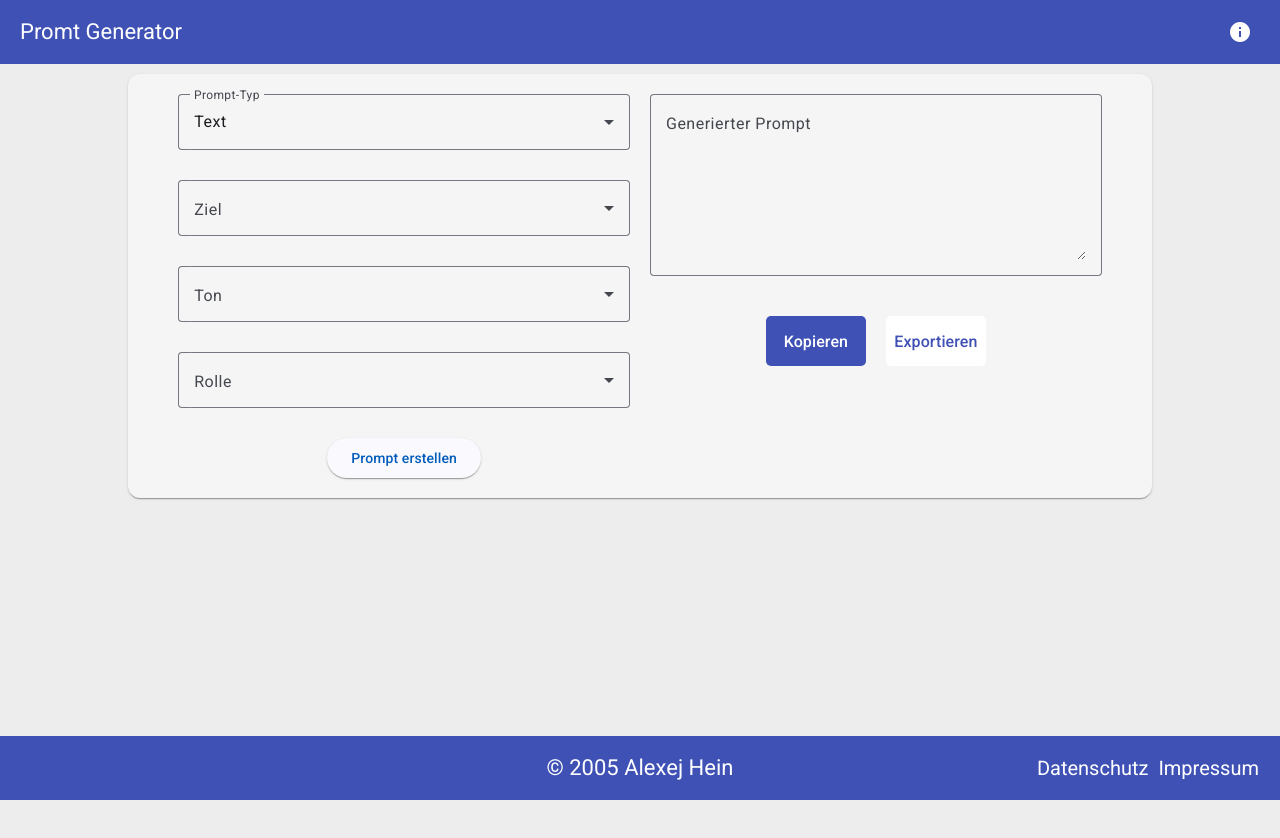
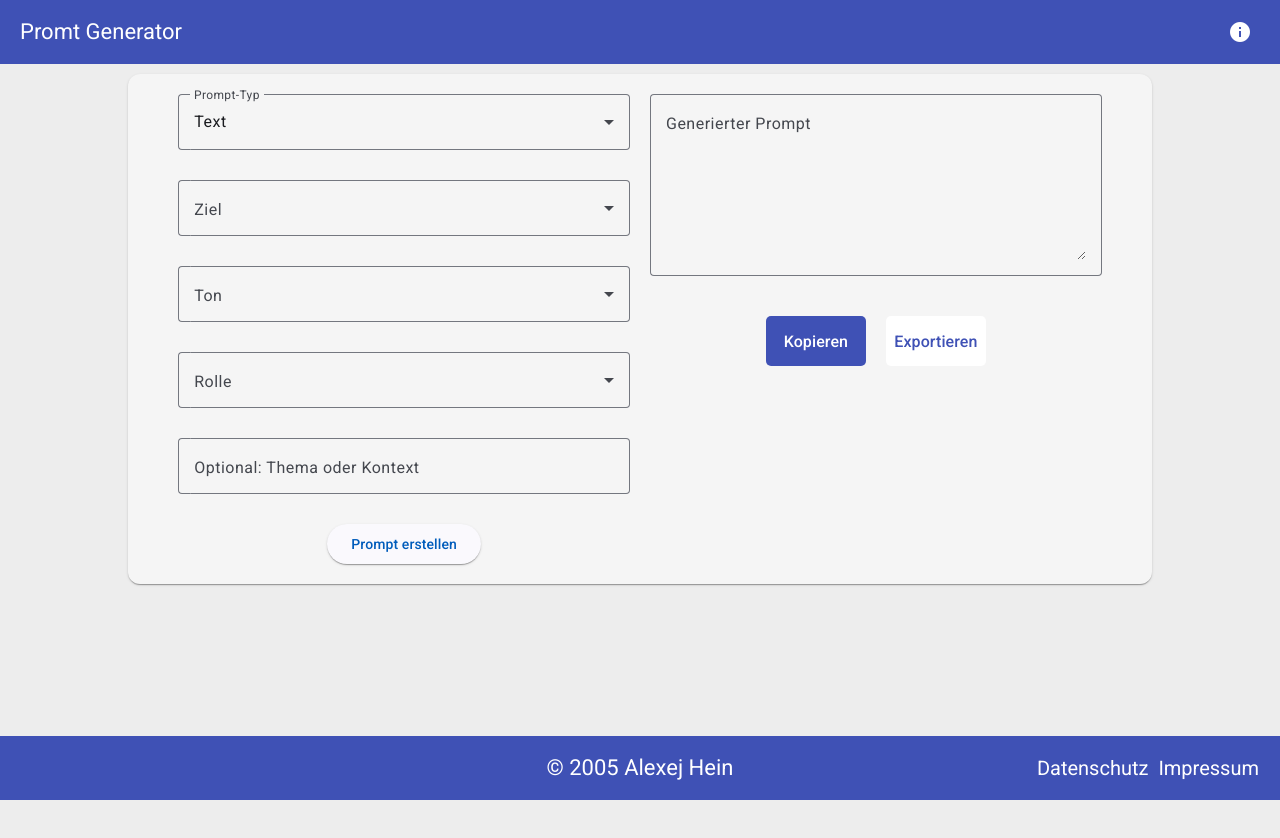
Before and after one commit to AlexejHein/PromtGenerator-, an Angular app: page /generator in a window 1280 px wide. Shown: the top 838 px of the page. Built offline with nearby package versions, Linux system fonts and the light colour scheme.

Commit message:
first commit

```diff
--- a/src/app/generator/generator.component.html
+++ b/src/app/generator/generator.component.html
@@ -100,7 +100,14 @@
             <mat-option value="tests">Mit Tests</mat-option>
           </mat-select>
         </mat-form-field>
+
+
       </div>
+
+      <mat-form-field appearance="outline">
+        <mat-label>Optional: Thema oder Kontext</mat-label>
+        <input matInput [(ngModel)]="customTopic" placeholder="z.B. Nachhaltigkeit, KI für Schulen, Kaffee in der Werbung..." />
+      </mat-form-field>
 
       <!-- EIN Button zum Prompt generieren -->
       <div class="buttons">
--- a/src/app/generator/generator.component.ts
+++ b/src/app/generator/generator.component.ts
@@ -13,6 +13,7 @@ export class GeneratorComponent {
   selectedType: string = 'text';  // Standardauswahl
   generatedPrompt: string = '';
   isLoading: boolean = false; // Für die Ladeanzeige
+  customTopic: string = '';
 
   textOptions = { ziel: '', ton: '', rolle: '' };
   imageOptions = { stil: '', thema: '', licht: '' };
@@ -36,7 +37,11 @@ export class GeneratorComponent {
       stil = this.codeOptions.extras || 'einfach';
     }
 
-    const requestBody = { thema, stil, typ };
+    const requestBody = {
+      thema: this.customTopic || thema, // Benutzerdefiniertes Thema vorziehen
+      stil,
+      typ
+    };
 
     this.isLoading = true;
 
```
